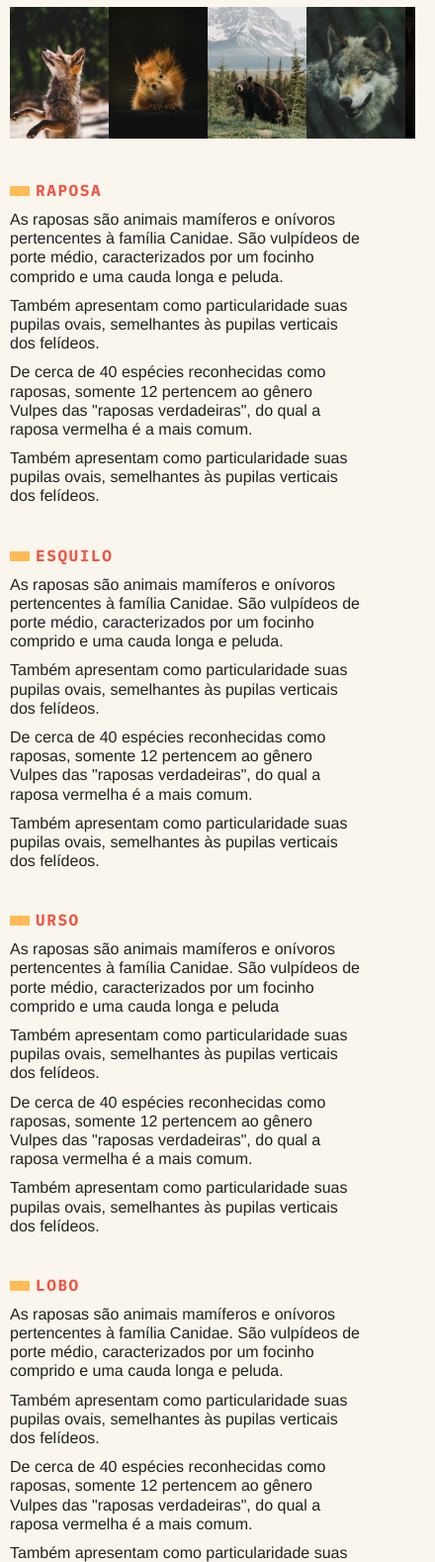
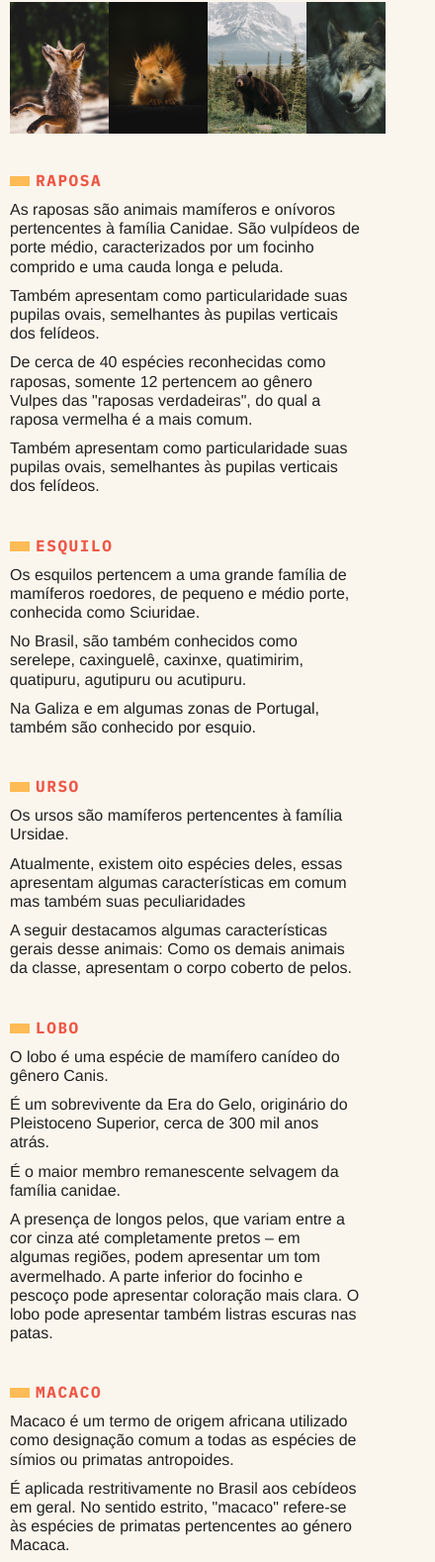
Before and after one commit to Lucas-furquim/Animais-Fantasticos, a plain HTML site: page index.html in a window 390 px wide. Shown: the part 192-1770 px from the top of the page at 99% size, 440 px wide, since content can reach past the window. Drawn offline with Linux system fonts and the light colour scheme.

Commit message:
arrumando erros

```diff
--- a/css/contato.css
+++ b/css/contato.css
@@ -2,6 +2,7 @@
   display: grid;
   grid-template-columns: 100px 300px 1fr;
   gap: 20px;
+  box-sizing: border-box;
 }
 
 .contato h2 {
@@ -35,6 +36,10 @@
 }
 
 @media (max-width: 800px) {
+  .contato {
+    grid-template-columns: 1fr;
+    gap: 20px 0px;
+  }
   .contato-mapa {
     grid-column: 1/-1;
     max-width: 80%;
@@ -43,4 +48,13 @@
   .contato-lista {
     grid-column: 1/-1;
   }
+  .contato-lista ul {
+    margin-left: 5px;
+  }
 }
+
+@media (max-width: 420px) {
+  .contato {
+    grid-template-columns: 1fr;
+  }
+}
--- a/css/faq.css
+++ b/css/faq.css
@@ -2,6 +2,7 @@
   display: grid;
   grid-template-columns: 100px 300px 1fr;
   gap: 20px;
+  box-sizing: border-box;
 }
 
 .faq h1 {
@@ -42,6 +43,7 @@
   .faq section {
     grid-column: 1/-1;
     margin-right: 10px;
+    box-sizing: border-box;
   }
 
   .faq section h2::before {
@@ -55,11 +57,12 @@
 
 @media (max-width: 650px) {
   .faq {
-    gap: 5px;
+    gap: 0px;
   }
 
   .faq section {
-    margin-right: 5px;
+    margin-right: 0px;
+    box-sizing: border-box;
   }
 
   .faq section h2::before {
@@ -72,7 +75,7 @@
   }
 }
 
-@media (max-width: 450px) {
+@media (max-width: 500px) {
   .faq section p {
     margin-left: 15px;
     width: 40ch;
@@ -84,5 +87,12 @@
 
   .faq section h2 {
     margin-top: 20px;
+    margin-right: 0px;
   }
 }
+
+@media (max-width: 420px) {
+  .faq {
+    grid-template-columns: 1fr;
+  }
+}
--- a/css/footer.css
+++ b/css/footer.css
@@ -3,15 +3,17 @@
   grid-column: 3/-1;
   margin: 40px 0px;
   background-color: var(--y1);
-  padding: 20px 8px;
+  padding: 20px 0px 20px 5px;
 }
 
 .footer p {
   font-family: "IBM Plex Mono", monospace;
+  width: 35ch;
 }
 
 @media (max-width: 800px) {
   .footer {
     grid-column: 1/-1;
+    margin: 40px 0px 0px 0px;
   }
 }
--- a/css/global.css
+++ b/css/global.css
@@ -10,7 +10,15 @@ body {
   grid-template-columns: 1fr 120px minmax(300px, 800px) 1fr;
   min-height: auto;
   overflow-x: hidden;
+  box-sizing: border-box;
 }
+
+@media (max-width: 440px) {
+  body {
+    display: block;
+  }
+}
+
 img {
   display: block;
 }
--- a/css/header.css
+++ b/css/header.css
@@ -45,3 +45,9 @@
     margin: 0px;
   }
 }
+
+@media (max-width: 430px) {
+  .nav ul li {
+    margin: 0px 2px;
+  }
+}
--- a/css/principal.css
+++ b/css/principal.css
@@ -2,6 +2,7 @@
   display: grid;
   grid-template-columns: 100px 300px 1fr;
   gap: 20px;
+  box-sizing: border-box;
 }
 
 .principal h1 {
@@ -93,7 +94,7 @@
 
 @media (max-width: 800px) {
   .principal {
-    gap: 5px;
+    gap: 0px;
   }
 
   .principal h1 {
@@ -105,14 +106,16 @@
   .animais-img {
     margin-left: 10px;
     grid-column: 1/-1;
-    min-width: 400px;
+    max-width: 100vw;
     overflow-x: auto;
+    box-sizing: border-box;
   }
   .animais-img ul {
     display: flex;
     height: 150px;
     min-width: 600px;
     margin-left: 0px;
+    box-sizing: border-box;
   }
 
   .animais-img ul li {
@@ -148,3 +151,12 @@
     margin-top: 20px;
   }
 }
+
+@media (max-width: 415px) {
+  .principal {
+    display: block;
+  }
+  .animais-img {
+    max-width: 380px;
+  }
+}
--- a/index.html
+++ b/index.html
@@ -51,57 +51,53 @@
 
         <section>
           <h2>Esquilo</h2>
-          <p>As raposas são animais mamíferos e onívoros pertencentes à família Canidae. São vulpídeos de porte médio, caracterizados por um focinho comprido e uma cauda longa e peluda.</p>
-          <p>Também apresentam como particularidade suas pupilas ovais, semelhantes às pupilas verticais dos felídeos.</p>
-          <p>De cerca de 40 espécies reconhecidas como raposas, somente 12 pertencem ao gênero Vulpes das "raposas verdadeiras", do qual a raposa vermelha é a mais comum.</p>
-          <p>Também apresentam como particularidade suas pupilas ovais, semelhantes às pupilas verticais dos felídeos.</p>
+          <p>Os esquilos pertencem a uma grande família de mamíferos roedores, de pequeno e médio porte, conhecida como Sciuridae.</p>
+          <p>No Brasil, são também conhecidos como serelepe, caxinguelê, caxinxe, quatimirim, quatipuru, agutipuru ou acutipuru.</p>
+          <p>Na Galiza e em algumas zonas de Portugal, também são conhecido por esquio.</p>
         </section>
 
         <section>
           <h2>Urso</h2>
-          <p>As raposas são animais mamíferos e onívoros pertencentes à família Canidae. São vulpídeos de porte médio, caracterizados por um focinho comprido e uma cauda longa e peluda</p>
+          <p>Os ursos são mamíferos pertencentes à família Ursidae.</p>
 
-          <p>Também apresentam como particularidade suas pupilas ovais, semelhantes às pupilas verticais dos felídeos.</p>
+          <p>Atualmente, existem oito espécies deles, essas apresentam algumas características em comum mas também suas peculiaridades</p>
 
-          <p>De cerca de 40 espécies reconhecidas como raposas, somente 12 pertencem ao gênero Vulpes das "raposas verdadeiras", do qual a raposa vermelha é a mais comum.</p>
-
-          <p>Também apresentam como particularidade suas pupilas ovais, semelhantes às pupilas verticais dos felídeos.</p>
+          <p> A seguir destacamos algumas características gerais desse animais: Como os demais animais da classe, apresentam o corpo coberto de pelos.</p>
         </section>
 
         <section>
           <h2>Lobo</h2>
 
-          <p>As raposas são animais mamíferos e onívoros pertencentes à família Canidae. São vulpídeos de porte médio, caracterizados por um focinho comprido e uma cauda longa e peluda.</p>
+          <p>O lobo é uma espécie de mamífero canídeo do gênero Canis.</p>
 
-          <p>Também apresentam como particularidade suas pupilas ovais, semelhantes às pupilas verticais dos felídeos.</p>
+          <p> É um sobrevivente da Era do Gelo, originário do Pleistoceno Superior, cerca de 300 mil anos atrás.</p>
 
-          <p>De cerca de 40 espécies reconhecidas como raposas, somente 12 pertencem ao gênero Vulpes das "raposas verdadeiras", do qual a raposa vermelha é a mais comum.</p>
+          <p>É o maior membro remanescente selvagem da família canidae.</p>
 
-          <p>Também apresentam como particularidade suas pupilas ovais, semelhantes às pupilas verticais dos felídeos.</p>
+          <p>A presença de longos pelos, que variam entre a cor cinza até completamente pretos – em algumas regiões, podem apresentar um tom avermelhado. A parte inferior do focinho e pescoço pode apresentar coloração mais clara. O lobo pode apresentar também listras escuras nas patas.</p>
         </section>
 
         <section>
           <h2>Macaco</h2>
 
-          <p>As raposas são animais mamíferos e onívoros pertencentes à família Canidae. São vulpídeos de porte médio, caracterizados por um focinho comprido e uma cauda longa e peluda.</p>
+          <p>Macaco é um termo de origem africana utilizado como designação comum a todas as espécies de símios ou primatas antropoides.</p>
 
-          <p>Também apresentam como particularidade suas pupilas ovais, semelhantes às pupilas verticais dos felídeos.</p>
+          <p>É aplicada restritivamente no Brasil aos cebídeos em geral. No sentido estrito, "macaco" refere-se às espécies de primatas pertencentes ao género Macaca.</p>
 
-          <p>De cerca de 40 espécies reconhecidas como raposas, somente 12 pertencem ao gênero Vulpes das "raposas verdadeiras", do qual a raposa vermelha é a mais comum.</p>
+          <p>é um animal que vive em grupos, os quais podem chegar até 30 indivíduos. Uma característica marcante é o fato de que essa espécie apresenta grande habilidade cognitiva, maior que várias outras espécies.</p>
 
-          <p>Também apresentam como particularidade suas pupilas ovais, semelhantes às pupilas verticais dos felídeos.</p>
+          <p>Podem viver até os 40 anos de idade em cativeiro. Pesam entre 2,5 kg e 4 kg, e possuem uma cauda que os ajuda a ficar pendurados em árvores.</p>
         </section>
 
         <section>
           <h2>Leão</h2>
 
-          <p>As raposas são animais mamíferos e onívoros pertencentes à família Canidae. São vulpídeos de porte médio, caracterizados por um focinho comprido e uma cauda longa e peluda.</p>
+          <p>O leão é um grande felino e vive em grupos, os quais apresentam uma hierarquia bastante definida. Enquanto as fêmeas caçam, os machos protegem o grupo.</p>
 
-          <p>Também apresentam como particularidade suas pupilas ovais, semelhantes às pupilas verticais dos felídeos.</p>
+          <p>"O leão é um mamífero pertencente à ordem Carnivora e família Felidae, sendo conhecido como “rei das selvas”. Ele se alimenta de outros animais, como gnus e zebras, e vive em grupos, que apresentam divisões bem marcadas, sendo o macho responsável pela defesa do grupo e a fêmea pela caça e cuidado com os filhotes."</p>
 
-          <p>De cerca de 40 espécies reconhecidas como raposas, somente 12 pertencem ao gênero Vulpes das "raposas verdadeiras", do qual a raposa vermelha é a mais comum.</p>
 
-          <p>Também apresentam como particularidade suas pupilas ovais, semelhantes às pupilas verticais dos felídeos.</p>
+          <p>"Apesar de serem admirados por sua força, atualmente as populações de leões estão em declínio, sendo a espécie classificada como vulnerável pela IUCN (sigla em inglês para União Internacional para a Conservação da Natureza</p>
         </section>
       </div>
     </section>
@@ -112,25 +108,26 @@
       <section>
         <h2>Qual a idade dos animais?</h2>
 
-        <p>As raposas são animais mamíferos e onívoros pertencentes à família Canidae. São vulpídeos de porte médio, caracterizados por um focinho comprido e uma cauda longa e peluda.</p>
+        <p>A idade em média deles varia muito indo de 9 anos até 15 ou 16 anos de idade</p>
       </section>
 
       <section>
-        <h2>Eles são fantásticos?</h2>
+        <h2>O que eles comem?</h2>
 
-        <p>Também apresentam como particularidade suas pupilas ovais, semelhantes às pupilas verticais dos felídeos.</p>
+        <p>Cada grupo de animais possui sua própria dieta alimentar. Alguns comem frutas, outros comem apenas carne e outros comem qualquer coisa que encontrarem pela natureza
+        </p>
       </section>
 
       <section>
         <h2>Qual a diferença?</h2>
 
-        <p>As raposas são animais mamíferos e onívoros pertencentes à família Canidae. São vulpídeos de porte médio, caracterizados por um focinho comprido e uma cauda longa e peluda.</p>
+        <p>Os animais silvestres são os animais selvagens, aqueles encontrados na natureza, sem a influência ou sem o hábito do convívio com os seres humanos.</p>
       </section>
 
       <section>
         <h2>Como proteger?</h2>
 
-        <p>Também apresentam como particularidade suas pupilas ovais, semelhantes às pupilas verticais dos felídeos.</p>
+        <p>Tente parecer maior: levante as mãos ou o agasalho para cima. Isso fará com que você represente uma ameaça e ele evitará o contato. Fale com o leão com uma voz forte e segura, produza sons e gesticule. Esse comportamento não é comum em uma vítima e irá deixá-lo confuso.</p>
       </section>
     </section>
 
```
